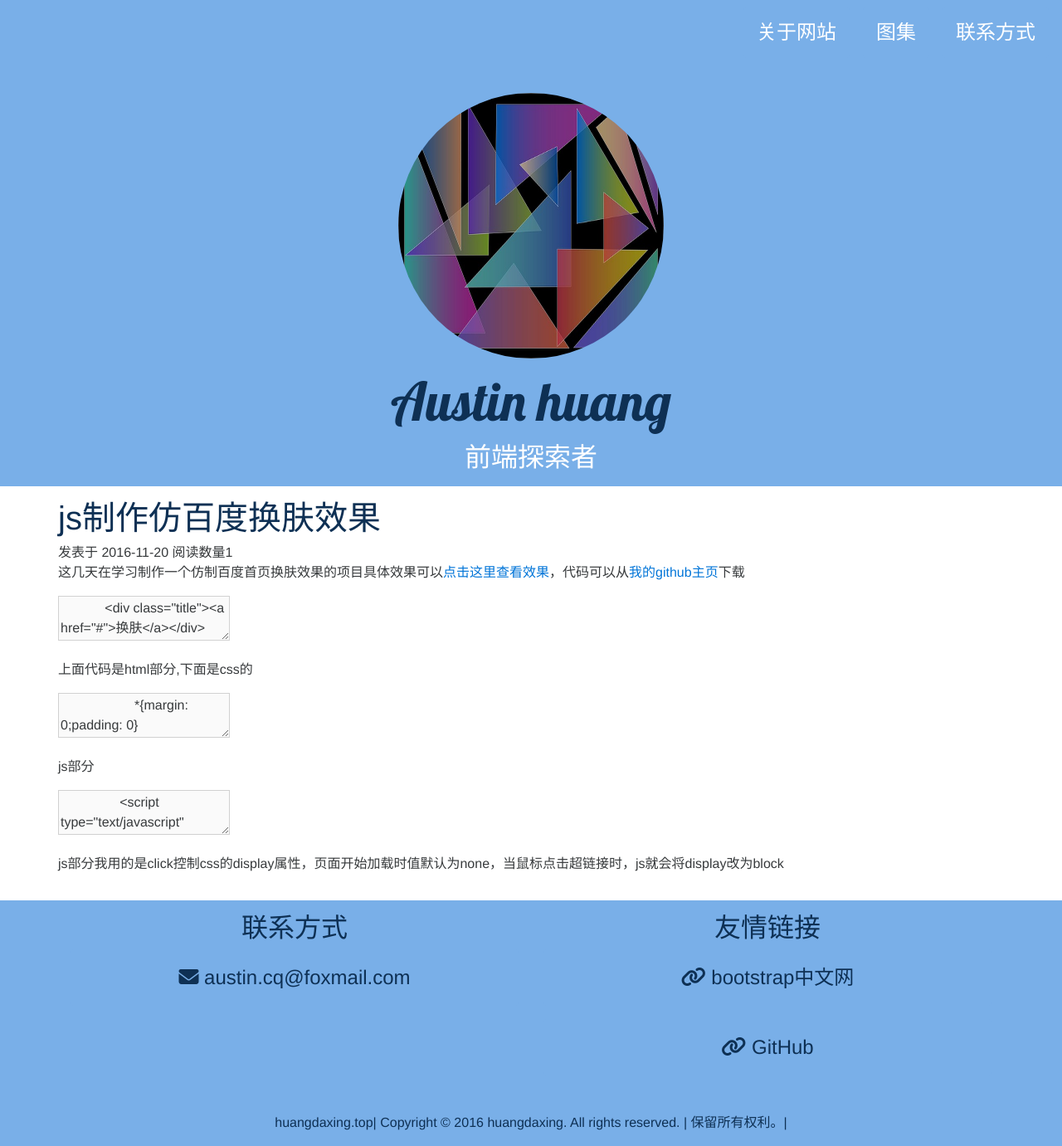
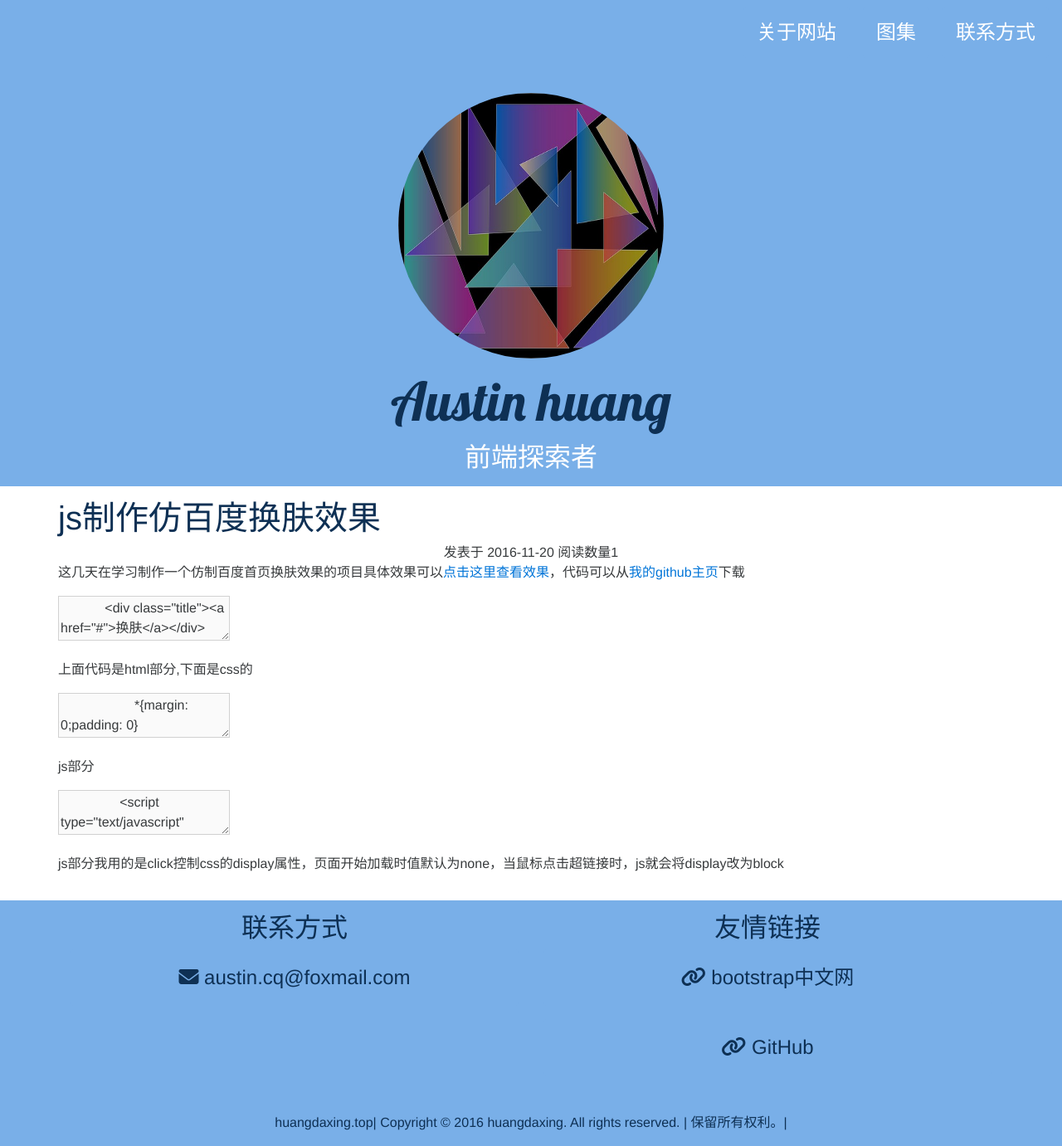
Before and after one commit to AustinCQ/AustinCQ.github.io, a Jekyll site: the page built from 2016/11/20/index.html, in a window 1280 px wide and 1381 px high. Shown: the whole window at 83% size. Built offline with Jekyll 4.4.1, drawn with Linux system fonts in a browser that asks for light colours; nearby versions of some CDN libraries; comment, search, counter and statistics services are not loaded.

Commit message:
Update min.html

```diff
--- a/_includes/min.html
+++ b/_includes/min.html
@@ -1,7 +1,8 @@
 <section class="container container-about">
 <div class="row">
-        <div class="class="col-md-12"><h1>js制作仿百度换肤效果</h1></div>
-        <div class="article-desc">
+        <div class="class="col-md-12">
+	<h1>js制作仿百度换肤效果</h1></div>
+        <div class="col-sm-12 col-md-12">
             <span class="article-time">发表于</span>
             <time itemprop="dateCreated" datetime="2016-11-20" content="2016-11-20">
                 2016-11-20
```
